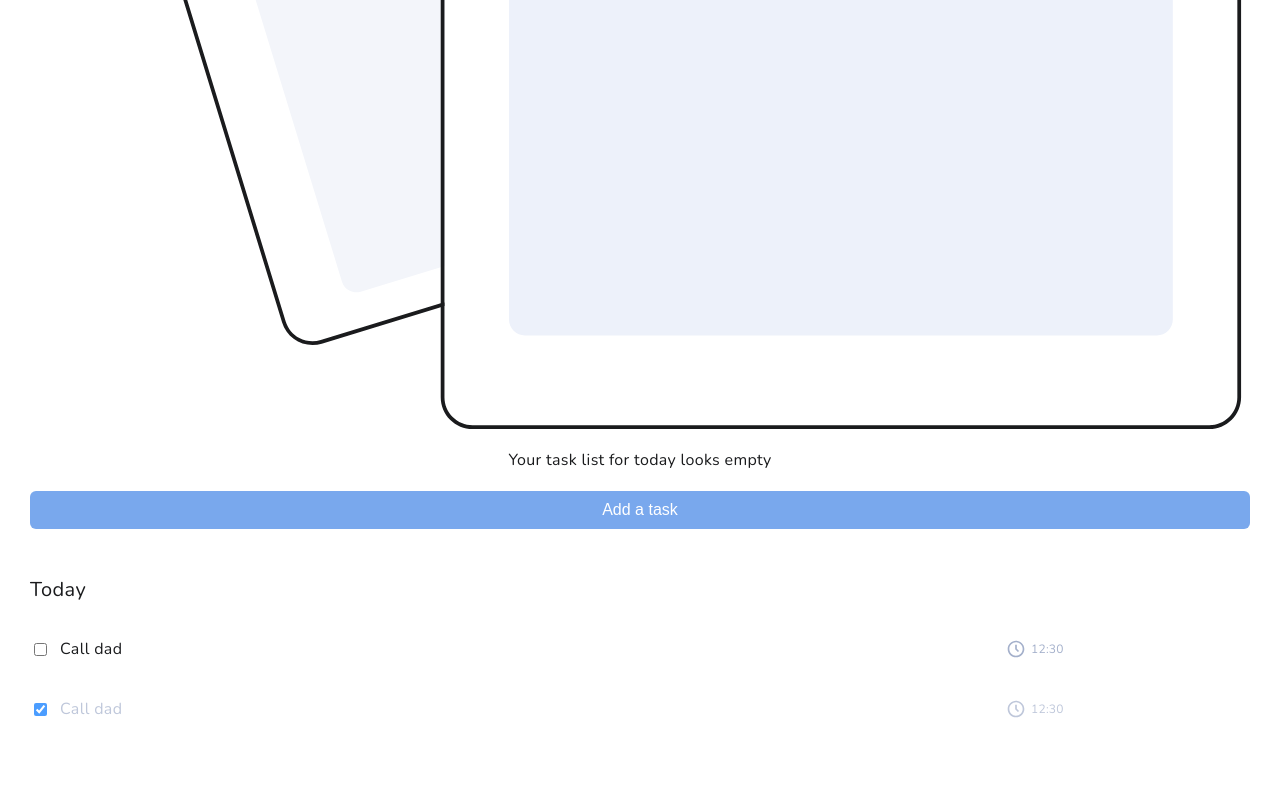
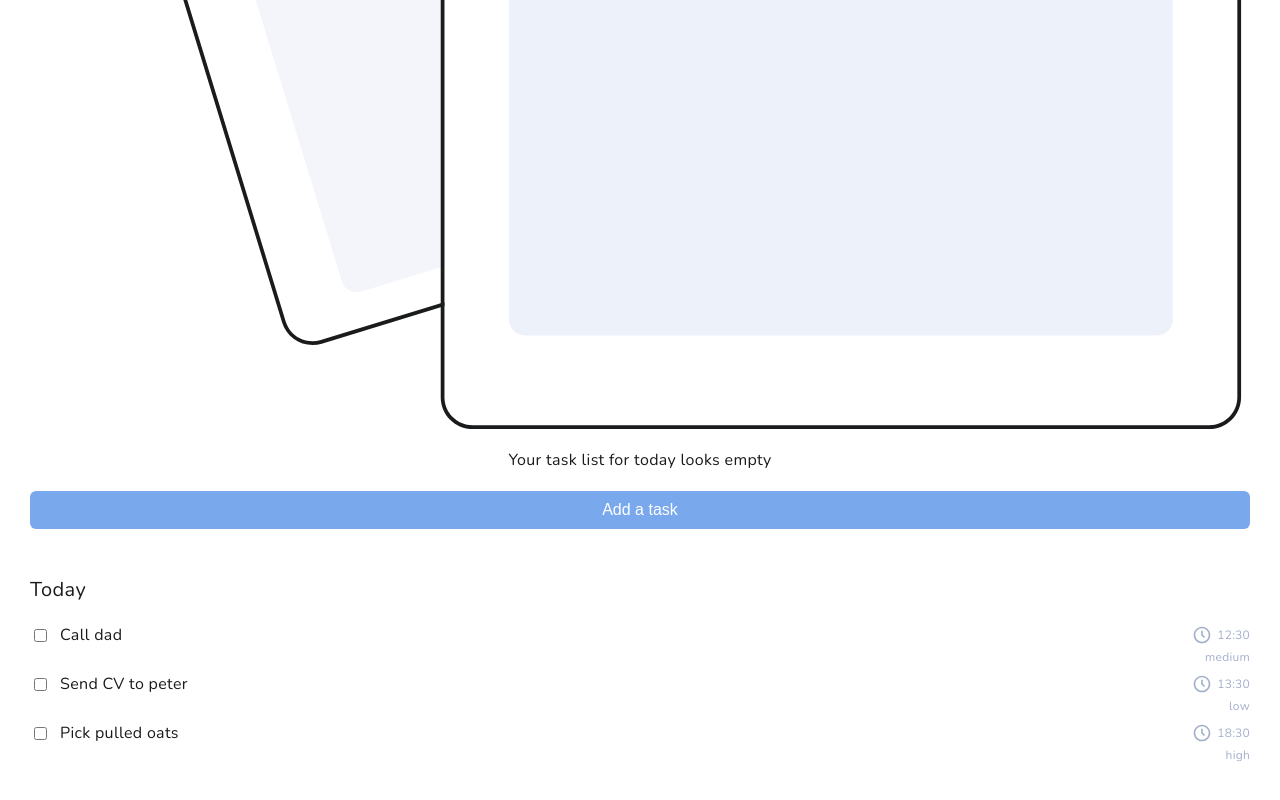
Before and after one commit to sunshine0213/country-api, a Vue app: page /tasks in a window 1280 px wide. Shown: the part 921-1721 px from the top of the page. Before the commit the page ends 1700 px from the top, so only its background shows below. Built offline with nearby package versions, Linux system fonts and the light colour scheme.

Commit message:
TodoItem component

```diff
--- /dev/null
+++ b/src/components/TodoItem.vue
@@ -0,0 +1,77 @@
+<template>
+	<div class="task-list__todo">
+		<div class="task-list__left">
+			<input type="checkbox" />
+			<p>{{ task }}</p>
+		</div>
+		<div class="task-list__right">
+			<div class="task-list__right-top">
+				<img
+					src="@/assets/icons/time_icon.svg"
+				/>
+				<p>{{ time }}</p>
+			</div>
+			<div
+				class="task-list__right-bottom"
+			>
+				<p>{{ priority }}</p>
+			</div>
+		</div>
+	</div>
+</template>
+<script>
+export default {
+	name: 'TodoItem',
+	props: {
+		task: String,
+		isCompleted: Boolean,
+		time: String,
+		priority: String,
+	},
+}
+</script>
+<style scoped>
+.task-list__todo {
+	display: flex;
+	justify-content: space-between;
+	align-items: flex-start;
+	margin-top: 5px;
+}
+.task-list__left {
+	display: flex;
+	align-items: center;
+	flex: 0.8;
+}
+
+.task-list__left p {
+	margin: 0;
+	margin-left: 10px;
+}
+.task-list__right {
+	display: flex;
+	flex: 0.2;
+	align-items: flex-end;
+	flex-direction: column;
+}
+.task-list__right-top {
+	display: flex;
+	align-items: center;
+}
+.task-list__right-bottom {
+	display: flex;
+	justify-content: flex-end;
+}
+.task-list__right p {
+	font-size: 1.5rem;
+	color: #a4b0cb;
+	margin: 0;
+	margin-left: 5px;
+}
+
+.completed {
+	opacity: 0.7;
+}
+.completed p {
+	color: #a4b0cb;
+}
+</style>
--- a/src/views/Tasks.vue
+++ b/src/views/Tasks.vue
@@ -22,45 +22,35 @@
 			<div class="task-list">
 				<h2>Today</h2>
 			</div>
-			<div class="task-list__todo">
-				<div class="task-list__left">
-					<input type="checkbox" />
-					<p>Call dad</p>
-				</div>
-				<div class="task-list__right">
-					<img
-						src="@/assets/icons/time_icon.svg"
-					/>
-					<p>12:30</p>
-				</div>
-			</div>
-
-			<div
-				class="task-list__todo completed"
-			>
-				<div class="task-list__left">
-					<input
-						type="checkbox"
-						checked
-					/>
-					<p>Call dad</p>
-				</div>
-				<div class="task-list__right">
-					<img
-						src="@/assets/icons/time_icon.svg"
-					/>
-					<p>12:30</p>
-				</div>
-			</div>
+			<TodoItem
+				task="Call dad"
+				time="12:30"
+				isCompleted="true"
+				priority="medium"
+			/>
+			<TodoItem
+				task="Send CV to peter"
+				time="13:30"
+				isCompleted="false"
+				priority="low"
+			/>
+			<TodoItem
+				task="Pick pulled oats"
+				time="18:30"
+				isCompleted="false"
+				priority="high"
+			/>
 		</div>
 	</div>
 </template>
 <script>
 import Button from '@/components/Button.vue'
+import TodoItem from '@/components/TodoItem.vue'
 export default {
 	name: 'Tasks',
 	components: {
 		Button,
+		TodoItem,
 	},
 }
 document.title = 'Tasks'
@@ -83,37 +73,4 @@ img {
 .task-list {
 	margin-top: 20px;
 }
-.task-list__todo {
-	display: flex;
-	justify-content: space-between;
-	align-items: center;
-}
-.task-list__left {
-	display: flex;
-	align-items: center;
-	flex: 0.8;
-}
-
-.task-list__left p {
-	margin: 0;
-	margin-left: 10px;
-}
-.task-list__right {
-	display: flex;
-	flex: 0.2;
-	align-items: center;
-}
-.task-list__right p {
-	font-size: 1.5rem;
-	color: #a4b0cb;
-	margin: 0;
-	margin-left: 5px;
-}
-
-.completed {
-	opacity: 0.7;
-}
-.completed p {
-	color: #a4b0cb;
-}
 </style>
```
